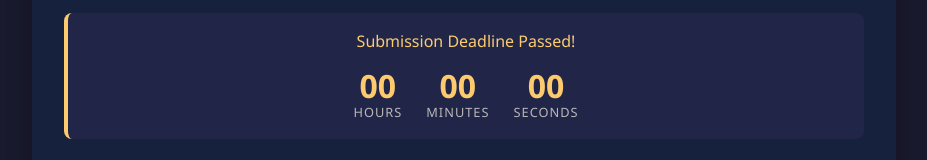
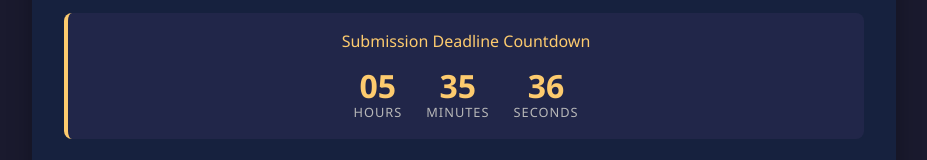
Before and after one commit to CoodeCrafters/Task_Submission, a plain HTML site: page General_Proficiency.html in a window 1280 px wide. Shown: the part 200-360 px from the top of the page, without its empty margins (176-1103 px from the left). Drawn offline with Linux system fonts and the light colour scheme.

Commit message:
Update General_Proficiency.html

```diff
--- a/General_Proficiency.html
+++ b/General_Proficiency.html
@@ -266,7 +266,7 @@
 
    <script>
     // Set the fixed deadline: 29th May 2025, 7:00 PM
-    const deadline = new Date('2025-05-31T01:15:20');
+    const deadline = new Date('2025-05-31T07:25:20');
 
     // Update the countdown every second
     const countdownTimer = setInterval(function() {
```
